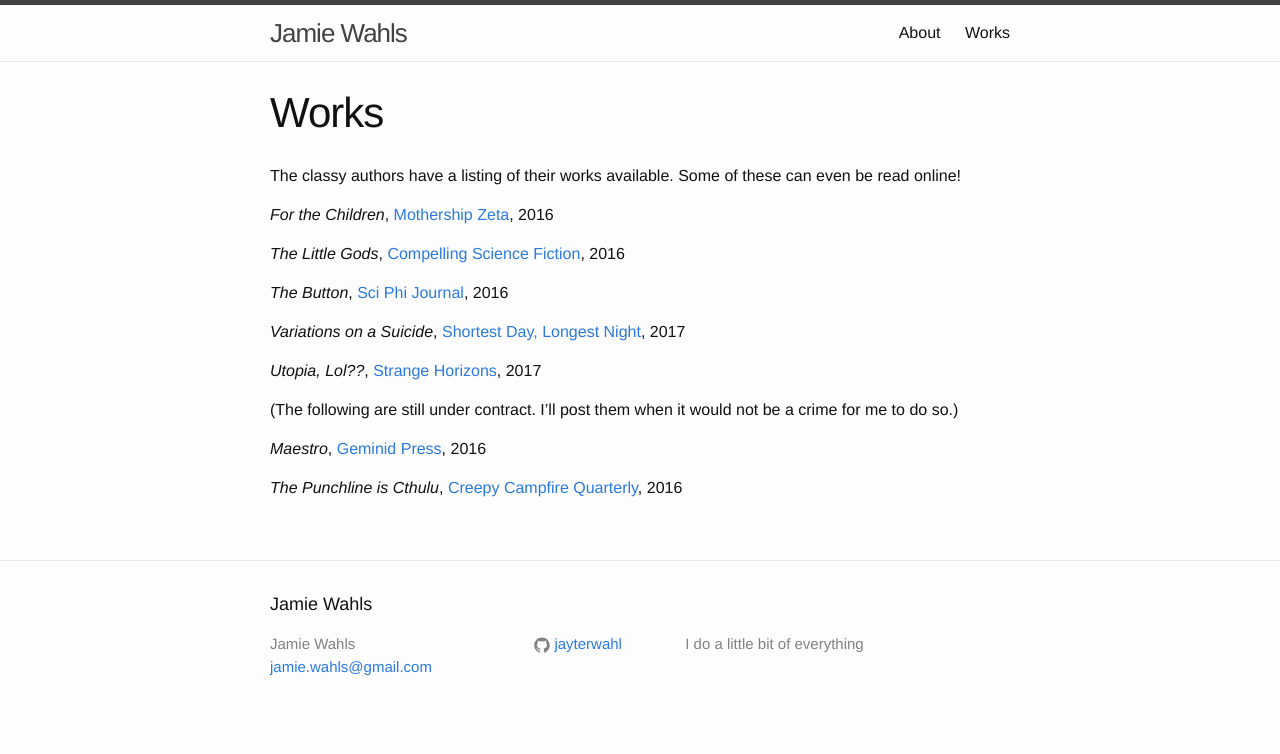
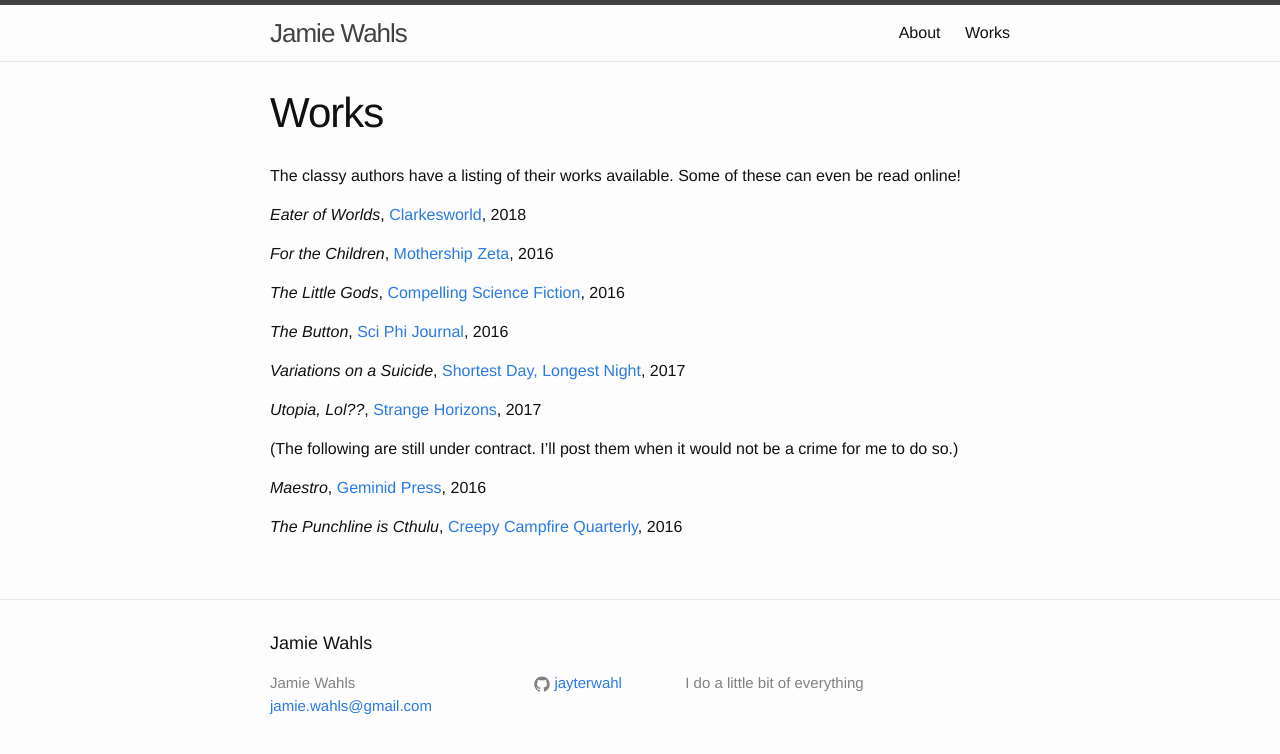
Before and after one commit to jayterwahl/author-website.github.io, a Jekyll site: the page built from works.md, in a window 1280 px wide. Shown: the top 754 px of the page. Built offline with Jekyll 4.4.1, drawn with Linux system fonts in a browser that asks for light colours.

Commit message:
Updating with Clarkesworld

```diff
--- a/works.md
+++ b/works.md
@@ -5,6 +5,8 @@ permalink: /works/
 ---
 
 The classy authors have a listing of their works available. Some of these can even be read online!
+
+*Eater of Worlds*, [Clarkesworld](http://clarkesworldmagazine.com/wahls_01_19/), 2018
 
 *For the Children*, [Mothership Zeta](http://mothershipzeta.org/2016/09/30/for-the-children-by-jamie-wahls/), 2016
 
```
